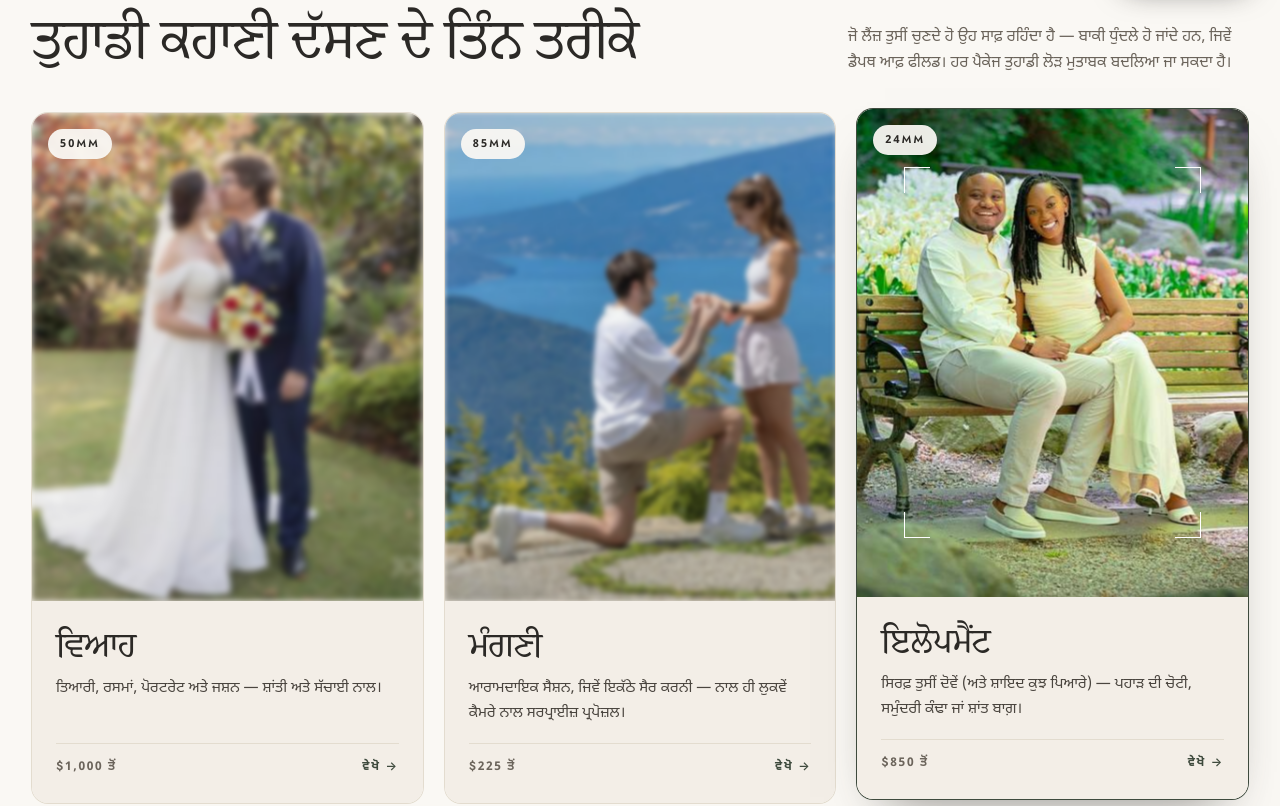
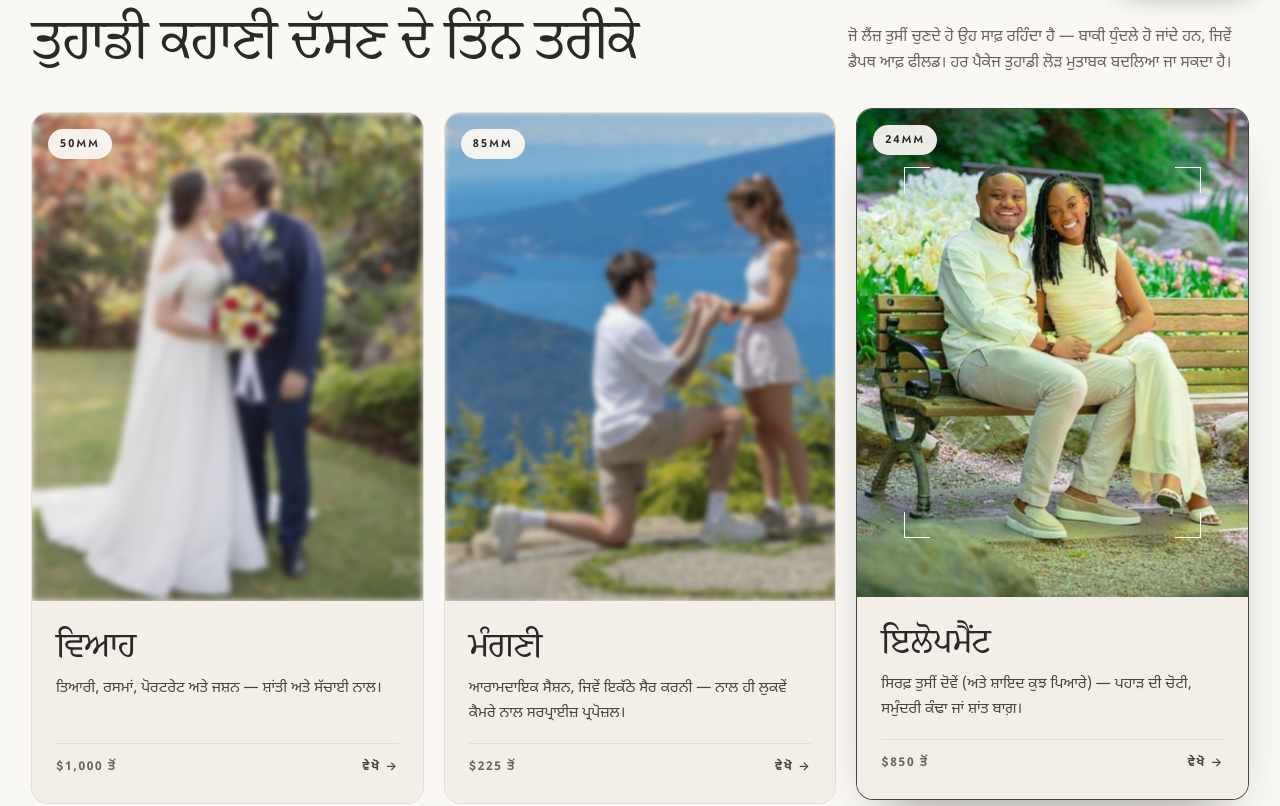
Before and after one commit to joenell-website/joenell-website, a plain HTML site: page site/pa/index.html in a window 1280 px wide. Shown: the part 794-1600 px from the top of the page. Drawn offline with nearby package versions, Linux system fonts and the light colour scheme; animation ran at ten frames a second.

Commit message:
Home: Elopements card crop keeps full watermark (PA)

```diff
--- a/site/pa/index.html
+++ b/site/pa/index.html
@@ -114,7 +114,7 @@
 <div class="txt"><h3>ਵਿਆਹ</h3><p class="d">ਤਿਆਰੀ, ਰਸਮਾਂ, ਪੋਰਟਰੇਟ ਅਤੇ ਜਸ਼ਨ — ਸ਼ਾਂਤੀ ਅਤੇ ਸੱਚਾਈ ਨਾਲ।</p><p class="foot"><span class="p">$1,000 ਤੋਂ</span><span class="v">ਵੇਖੋ <span aria-hidden="true">→</span></span></p></div></a><a class="panel" data-i="2" href="/pa/engagements">
 <div class="ph"><img alt="Bowen Lookout ’ਤੇ ਗੋਡੇ ਟੇਕ ਕੇ Hannah ਨੂੰ ਪ੍ਰਪੋਜ਼ ਕਰਦਾ Jake, ਪਿੱਛੇ Howe Sound ਅਤੇ ਪਹਾੜ" data-fx="40" data-fy="55" decoding="async" height="640" loading="lazy" sizes="(max-width:900px) 100vw, 33vw" src="/images/proposal-jake-hannah-yes-sm.jpg?v=20261028z" srcset="/images/proposal-jake-hannah-yes-sm.jpg?v=20261028z 800w, /images/proposal-jake-hannah-yes.jpg?v=20261028z 1280w" style="object-position:40% 55%" width="800"/><span class="tag">85MM</span><span class="corner c1"></span><span class="corner c2"></span><span class="corner c3"></span><span class="corner c4"></span></div>
 <div class="txt"><h3>ਮੰਗਣੀ</h3><p class="d">ਆਰਾਮਦਾਇਕ ਸੈਸ਼ਨ, ਜਿਵੇਂ ਇਕੱਠੇ ਸੈਰ ਕਰਨੀ — ਨਾਲ ਹੀ ਲੁਕਵੇਂ ਕੈਮਰੇ ਨਾਲ ਸਰਪ੍ਰਾਈਜ਼ ਪ੍ਰਪੋਜ਼ਲ।</p><p class="foot"><span class="p">$225 ਤੋਂ</span><span class="v">ਵੇਖੋ <span aria-hidden="true">→</span></span></p></div></a><a class="panel" data-i="0" href="/pa/elopements">
-<div class="ph"><img alt="ਚਿੱਟੇ ਤੇ ਗੁਲਾਬੀ ਟਿਊਲਿਪਾਂ ਵਿਚਕਾਰ ਪਾਰਕ ਦੀ ਬੈਂਚ ’ਤੇ ਮੁਸਕਰਾਉਂਦੇ Shaun ਅਤੇ Tina" data-fx="52" data-fy="35" decoding="async" height="533" loading="lazy" sizes="(max-width:900px) 100vw, 33vw" src="/images/engagement-shaun-tina-tulips-sm.jpg?v=20261028z" srcset="/images/engagement-shaun-tina-tulips-sm.jpg?v=20261028z 800w, /images/engagement-shaun-tina-tulips.jpg?v=20261028z 1280w" style="object-position:52% 35%" width="800"/><span class="tag">24MM</span><span class="corner c1"></span><span class="corner c2"></span><span class="corner c3"></span><span class="corner c4"></span></div>
+<div class="ph"><img alt="ਚਿੱਟੇ ਤੇ ਗੁਲਾਬੀ ਟਿਊਲਿਪਾਂ ਵਿਚਕਾਰ ਪਾਰਕ ਦੀ ਬੈਂਚ ’ਤੇ ਮੁਸਕਰਾਉਂਦੇ Shaun ਅਤੇ Tina" data-fx="39" data-fy="35" decoding="async" height="640" loading="lazy" sizes="(max-width:900px) 100vw, 33vw" src="/images/engagement-shaun-tina-tulips-card-sm.jpg?v=20261110b" srcset="/images/engagement-shaun-tina-tulips-card-sm.jpg?v=20261110b 800w, /images/engagement-shaun-tina-tulips-card.jpg?v=20261110b 1066w" style="object-position:39% 35%" width="800"/><span class="tag">24MM</span><span class="corner c1"></span><span class="corner c2"></span><span class="corner c3"></span><span class="corner c4"></span></div>
 <div class="txt"><h3>ਇਲੋਪਮੈਂਟ</h3><p class="d">ਸਿਰਫ਼ ਤੁਸੀਂ ਦੋਵੇਂ (ਅਤੇ ਸ਼ਾਇਦ ਕੁਝ ਪਿਆਰੇ) — ਪਹਾੜ ਦੀ ਚੋਟੀ, ਸਮੁੰਦਰੀ ਕੰਢਾ ਜਾਂ ਸ਼ਾਂਤ ਬਾਗ਼।</p><p class="foot"><span class="p">$850 ਤੋਂ</span><span class="v">ਵੇਖੋ <span aria-hidden="true">→</span></span></p></div></a></div>
 </div>
 </section>
```
